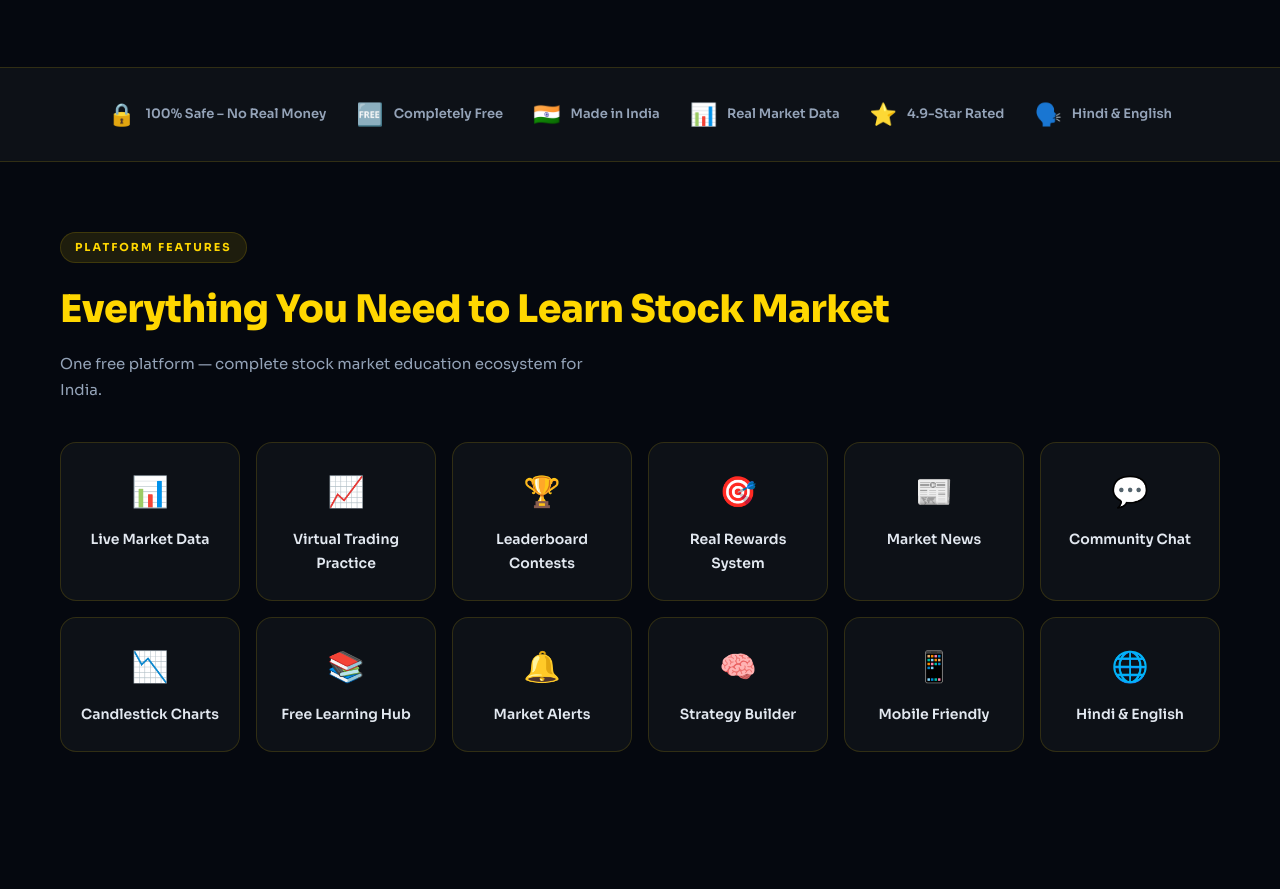
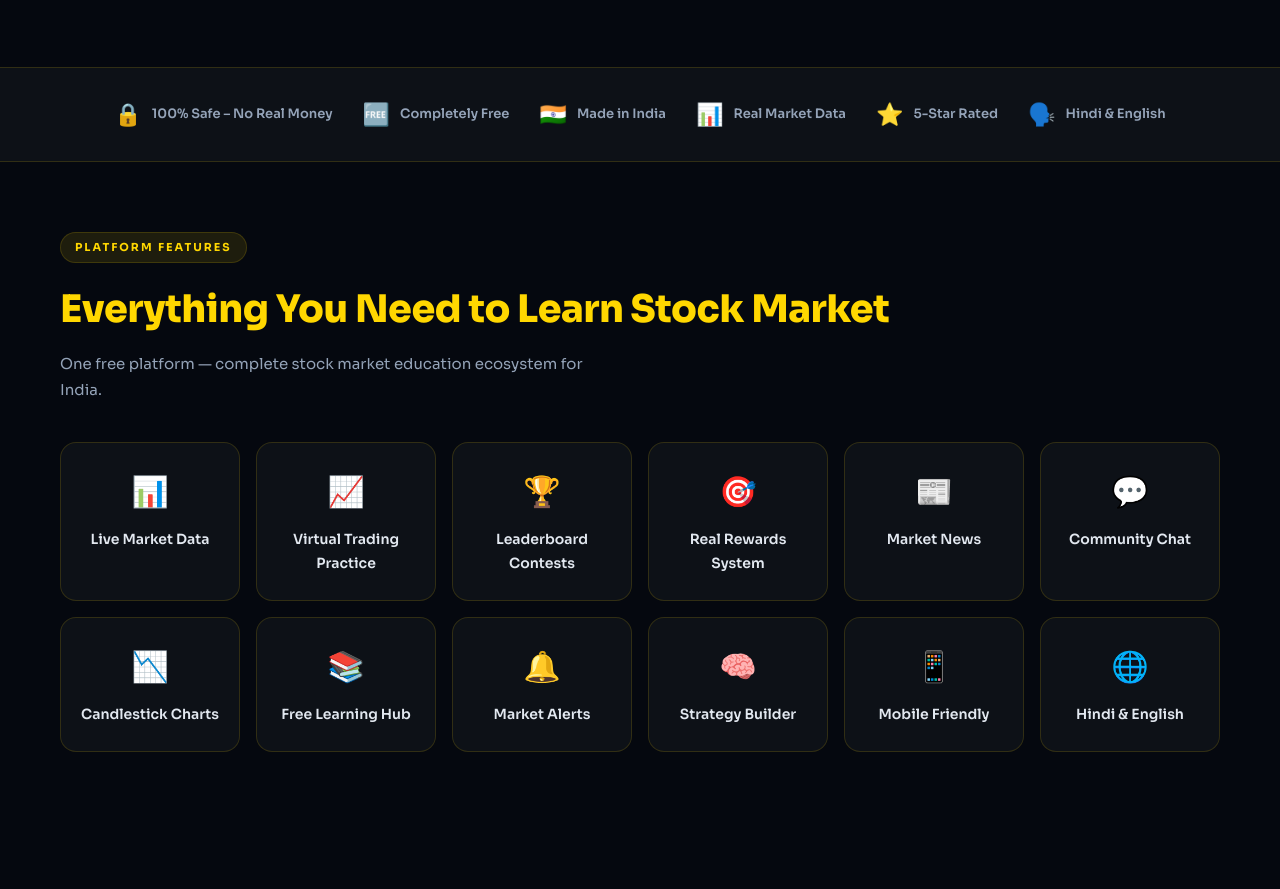
Before and after one commit to bullbearmarket/web, a plain HTML site: page index.html in a window 1280 px wide. Shown: the part 2001-2890 px from the top of the page. Drawn offline with nearby package versions, Linux system fonts and the light colour scheme.

Commit message:
Update index.html

```diff
--- a/index.html
+++ b/index.html
@@ -701,7 +701,7 @@ footer { background: #030508; border-top: 1px solid var(--border); padding: 50px
     <div class="trust-item"><span>🆓</span> Completely Free</div>
     <div class="trust-item"><span>🇮🇳</span> Made in India</div>
     <div class="trust-item"><span>📊</span> Real Market Data</div>
-    <div class="trust-item"><span>⭐</span> 4.9-Star Rated</div>
+    <div class="trust-item"><span>⭐</span> 5-Star Rated</div>
     <div class="trust-item"><span>🗣️</span> Hindi &amp; English</div>
   </div>
 </div>
```
